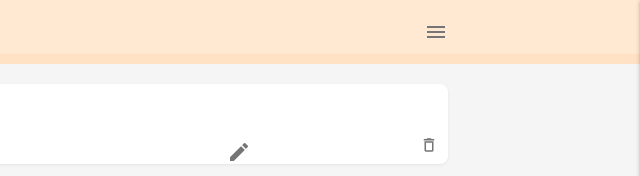
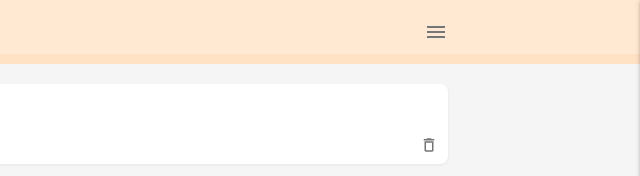
Before and after one commit to iamshaunjp/pwa-tutorial, a plain HTML site: page index.html in a window 1280 px wide. Shown: the top 176 px of the page, 640-1280 px from the left. Drawn offline with Linux system fonts and the light colour scheme.

Commit message:
remove edit

```diff
--- a/index.html
+++ b/index.html
@@ -37,9 +37,7 @@
   <div class="recipes container grey-text text-darken-1">
     <div class="card-panel recipe white row">
       <img src="img/dish.png" alt="recipe thumb">
-      <div class="recipe-edit">
-        <i class="material-icons">edit_outline</i>
-      </div>
+
       <div class="recipe-details">
         <div class="recipe-title">Edame Noodles</div>
         <div class="recipe-ingredients">Edame Beans, Noodels, Garlic oil</div>
```
